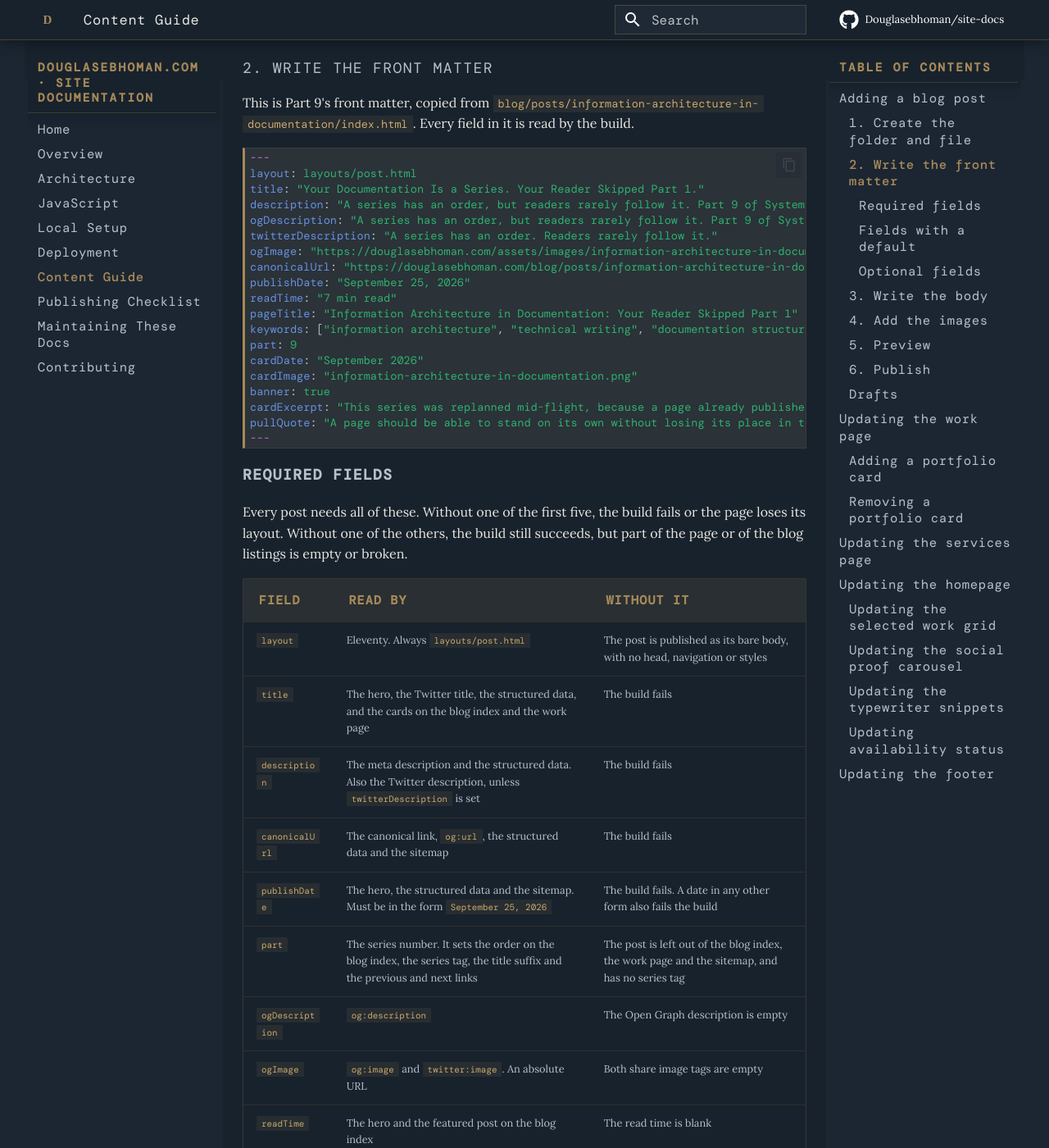
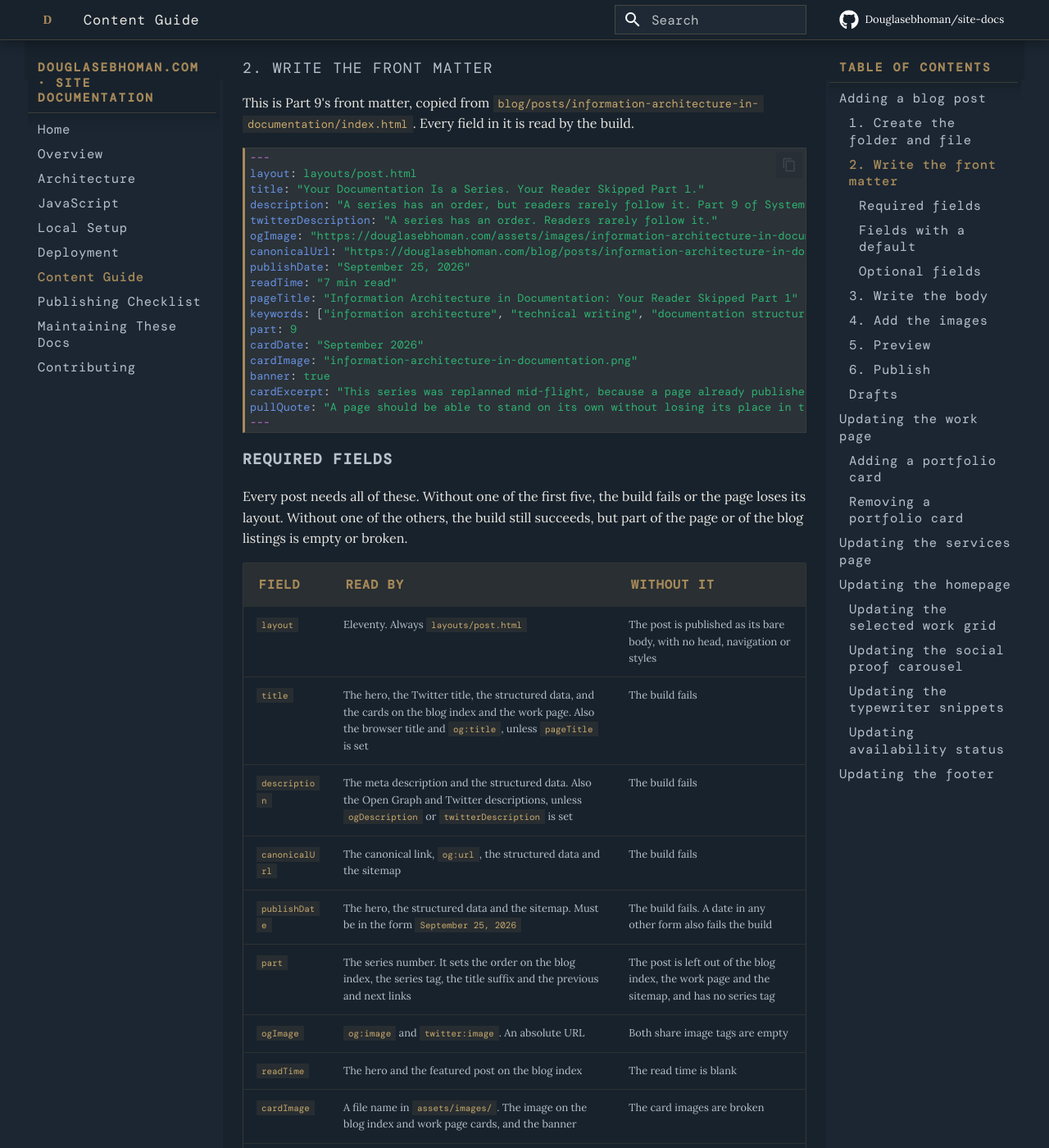
Before and after one commit to Douglasebhoman/site-docs, an MkDocs documentation site: the page built from docs/content-guide.md, in a window 1280 px wide and 1400 px high, scrolled down 860 px. Shown: the whole window at 82% size. Built offline with MkDocs 1.6.1 and Material for MkDocs 9.7.7, drawn with Linux system fonts in a browser that asks for light colours; some web fonts are replaced; comment, search, counter and statistics services are not loaded; some of the changed text lies outside the part shown.

Commit message:
Follow the website's new fallbacks in the content guide
og:description now falls back to description, so ogDescription moves
from required to optional. Without pageTitle, the series suffix now
attaches to the post's title. The config publishes the series value
from posts.json to every page, so the blog index and the work page
read it too.

The example is Part 9's front matter as it is today, which no longer
carries ogDescription.

```diff
--- a/docs/content-guide.md
+++ b/docs/content-guide.md
@@ -39,7 +39,6 @@
 layout: layouts/post.html
 title: "Your Documentation Is a Series. Your Reader Skipped Part 1."
 description: "A series has an order, but readers rarely follow it. Part 9 of Systems Over Sentences, on information architecture as a decision about relationships."
-ogDescription: "A series has an order, but readers rarely follow it. Part 9 of Systems Over Sentences, on information architecture as a decision about relationships."
 twitterDescription: "A series has an order. Readers rarely follow it."
 ogImage: "https://douglasebhoman.com/assets/images/information-architecture-in-documentation.png"
 canonicalUrl: "https://douglasebhoman.com/blog/posts/information-architecture-in-documentation/"
@@ -63,12 +62,11 @@
 | Field | Read by | Without it |
 | --- | --- | --- |
 | `layout` | Eleventy. Always `layouts/post.html` | The post is published as its bare body, with no head, navigation or styles |
-| `title` | The hero, the Twitter title, the structured data, and the cards on the blog index and the work page | The build fails |
-| `description` | The meta description and the structured data. Also the Twitter description, unless `twitterDescription` is set | The build fails |
+| `title` | The hero, the Twitter title, the structured data, and the cards on the blog index and the work page. Also the browser title and `og:title`, unless `pageTitle` is set | The build fails |
+| `description` | The meta description and the structured data. Also the Open Graph and Twitter descriptions, unless `ogDescription` or `twitterDescription` is set | The build fails |
 | `canonicalUrl` | The canonical link, `og:url`, the structured data and the sitemap | The build fails |
 | `publishDate` | The hero, the structured data and the sitemap. Must be in the form `September 25, 2026` | The build fails. A date in any other form also fails the build |
 | `part` | The series number. It sets the order on the blog index, the series tag, the title suffix and the previous and next links | The post is left out of the blog index, the work page and the sitemap, and has no series tag |
-| `ogDescription` | `og:description` | The Open Graph description is empty |
 | `ogImage` | `og:image` and `twitter:image`. An absolute URL | Both share image tags are empty |
 | `readTime` | The hero and the featured post on the blog index | The read time is blank |
 | `cardImage` | A file name in `assets/images/`. The image on the blog index and work page cards, and the banner | The card images are broken |
@@ -85,14 +83,15 @@
 | Field | Default in `posts.json` | Read by |
 | --- | --- | --- |
 | `postSubtitle` | The author line | The hero subtitle. It may contain HTML |
-| `series` | The series `name`, its `total` number of parts, and the blog `url` | The series tag, for example "Systems Over Sentences · Part 09 of 10", the title suffix, the part navigation label and the structured data. A post that overrides only `series.name` keeps the default `total` and `url` |
+| `series` | The series `name`, its `total` number of parts, and the blog `url` | The series tag, for example "Systems Over Sentences · Part 09 of 10", the title suffix, the part navigation label and the structured data. A post that overrides only `series.name` keeps the default `total` and `url`. The Eleventy configuration also reads `series` from `posts.json` for every other page, so the blog index and the work page show the same name |
 
 #### Optional fields
 
 | Field | Effect |
 | --- | --- |
-| `pageTitle` | The title for search results. For the browser title and `og:title`, the build adds a vertical bar, the series name and the part number after it. Without it, the browser title is the post's `title` followed by "· Douglas Ebhoman", with no series name or part number |
+| `pageTitle` | The title for search results. For the browser title and `og:title`, the build adds a vertical bar, the series name and the part number after it. Without it, the build adds the same suffix to the post's `title` instead |
 | `ogTitle` | Replaces the assembled page title in `og:title` |
+| `ogDescription` | Replaces `description` in `og:description` |
 | `twitterDescription` | Replaces `description` in `twitter:description` |
 | `banner` | `true` shows `cardImage` as a banner above the hero, and hides the visible post title, which stays available to screen readers |
 | `bannerImage` | Shows this file in the banner instead of `cardImage` |
```
